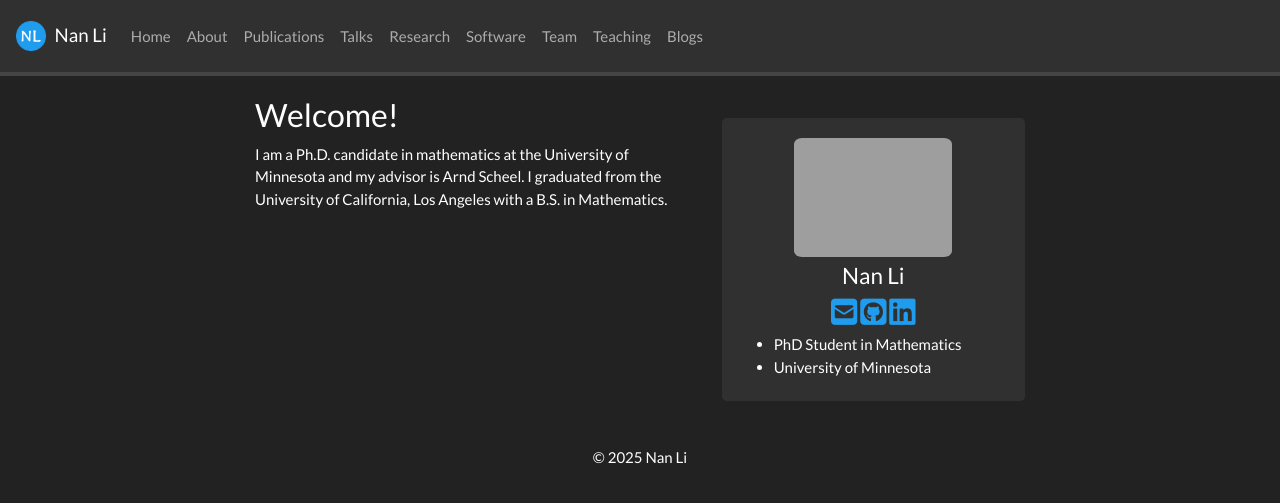
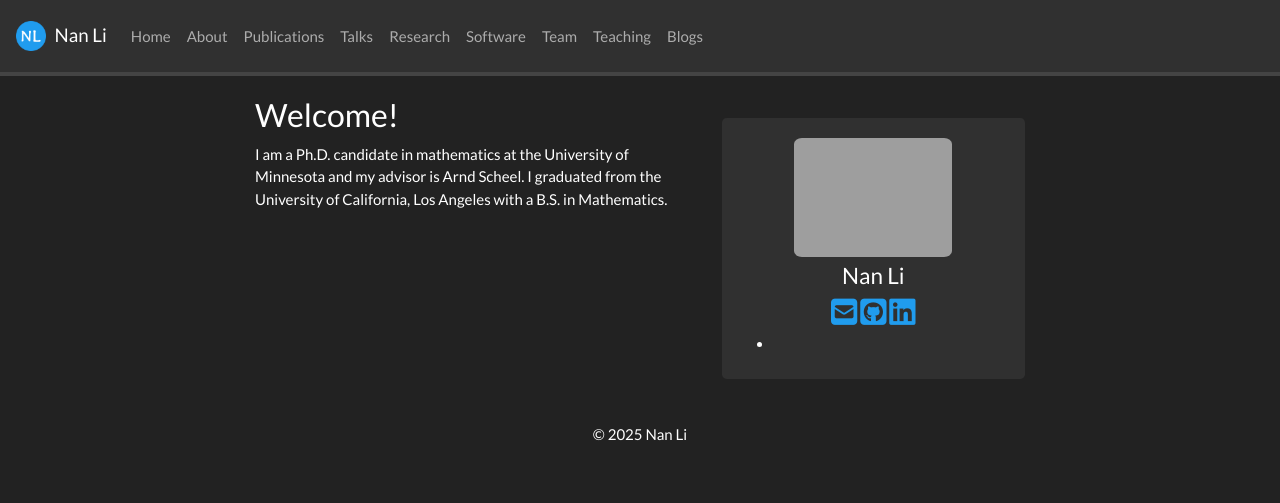
Before and after one commit to eigennan/eigennan.github.io, a Jekyll site: the page built from _pages/home.md, in a window 1280 px wide. Shown: the top 503 px of the page. Built offline with Jekyll 4.4.1, drawn with Linux system fonts in a browser that asks for light colours; nearby versions of some CDN libraries; a style sheet for code colours, icons or effects is not loaded.

Commit message:
Update pi.yml

```diff
--- a/_data/pi.yml
+++ b/_data/pi.yml
@@ -17,6 +17,5 @@
 
   educationshort:
     [
-      "PhD Student in Mathematics",
-      "University of Minnesota"
+      ""
     ]
```
